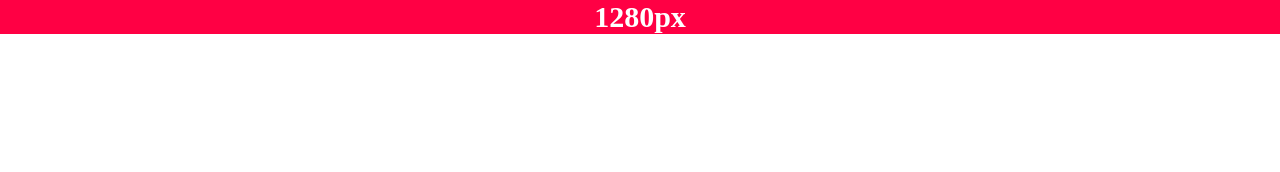
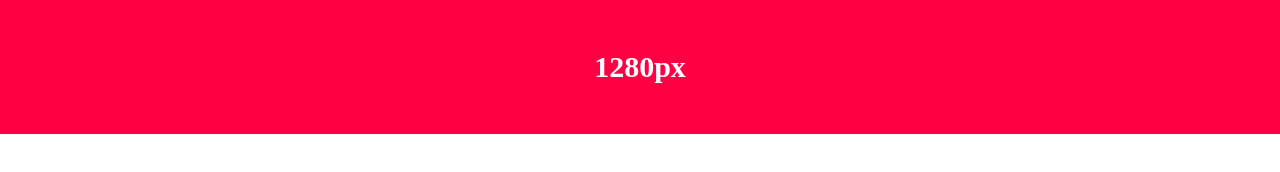
Before and after one commit to anmolverma01/pixel, a plain HTML site: page index.html in a window 1280 px wide. Drawn offline with Linux system fonts and the light colour scheme.

Commit message:
Update index.html

```diff
--- a/index.html
+++ b/index.html
@@ -14,7 +14,7 @@
 			width:100%;
 			background-color: #ff0044;
 			color:#fff;
-			padding: 0px;
+			padding: 50px 0px;
 			margin:0px;
 			text-align: center;
 			font-size: 30px;
```
